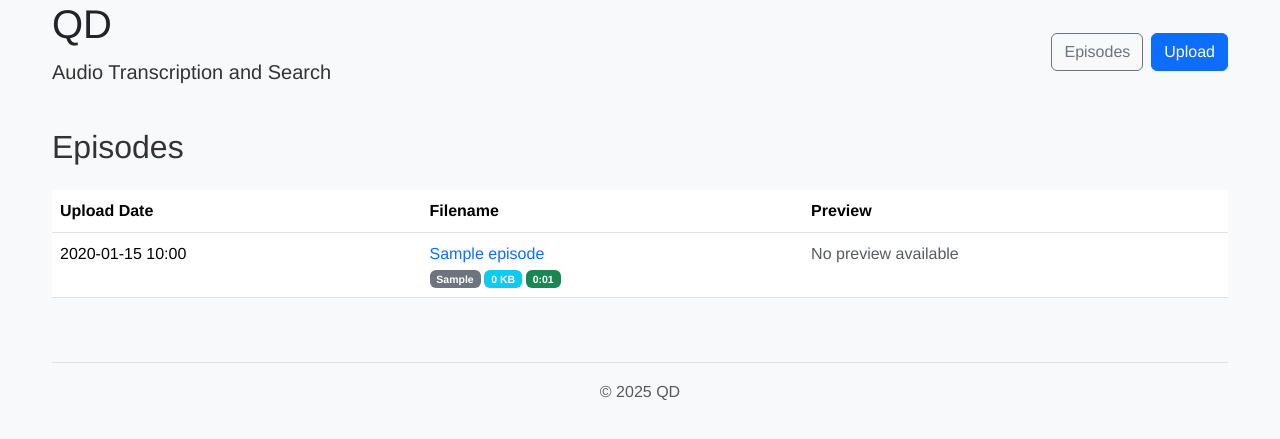
After one commit to t-ashula/qd, a FastAPI app: template app/templates/episodes.html in a window 1280 px wide. The commit adds this page. Shown: the top 439 px of the page. Run offline with FastAPI, Linux system fonts and the light colour scheme; the template is opened without the code that fills it: most values are stand-ins (such as "Sample title", 1, 10 or a date in 2020).

Commit message:
:+1: Generate /episodes page

```diff
--- a/app/templates/base.html
+++ b/app/templates/base.html
@@ -19,6 +19,7 @@
                     <p class="lead">Audio Transcription and Search</p>
                 </div>
                 <div class="col-auto d-flex align-items-center">
+                    <a href="/episodes" class="btn btn-outline-secondary me-2">Episodes</a>
                     <a href="/upload" class="btn btn-primary">Upload</a>
                 </div>
             </div>
--- /dev/null
+++ b/app/templates/episodes.html
@@ -0,0 +1,91 @@
+{% extends "base.html" %}
+
+{% block title %}QD - Episodes List{% endblock %}
+
+{% block content %}
+<div class="row">
+    <div class="col-md-12">
+        <h2 class="mb-4">Episodes</h2>
+
+        <div class="table-responsive">
+            <table class="table table-hover">
+                <thead>
+                    <tr>
+                        <th>Upload Date</th>
+                        <th>Filename</th>
+                        <th>Preview</th>
+                    </tr>
+                </thead>
+                <tbody>
+                    {% for episode in data.episodes %}
+                    <tr>
+                        <td>{{ episode.created_at.strftime('%Y-%m-%d %H:%M') }}</td>
+                        <td>
+                            <a href="/episodes/{{ episode.id }}" class="text-decoration-none">
+                                {{ episode.name }}
+                            </a>
+                            <div class="small text-muted">
+                                <span class="badge bg-secondary">{{ episode.media_type }}</span>
+                                <span class="badge bg-info">{{ episode.bytes|int // 1024 }} KB</span>
+                                {% if episode.length %}
+                                <span class="badge bg-success">{{ episode.length|int // 60 }}:{{
+                                    "%02d"|format(episode.length|int % 60) }}</span>
+                                {% endif %}
+                            </div>
+                        </td>
+                        <td>
+                            {% if episode.preview_segments %}
+                            <div class="preview-text">
+                                {% for segment in episode.preview_segments %}
+                                <p class="mb-1 text-truncate" style="max-width: 500px;">
+                                    <small class="text-muted">{{ segment.seg_no }}:</small>
+                                    {{ segment.text }}
+                                </p>
+                                {% endfor %}
+                            </div>
+                            {% else %}
+                            <span class="text-muted">No preview available</span>
+                            {% endif %}
+                        </td>
+                    </tr>
+                    {% endfor %}
+                </tbody>
+            </table>
+        </div>
+
+        {% if data.episodes|length == 0 %}
+        <div class="alert alert-info">
+            No episodes found. <a href="/upload" class="alert-link">Upload an audio file</a> to get started.
+        </div>
+        {% endif %}
+
+        <!-- Pagination -->
+        {% if data.pagination.total_pages > 1 %}
+        <nav aria-label="Page navigation">
+            <ul class="pagination justify-content-center">
+                <li class="page-item {% if not data.pagination.has_prev %}disabled{% endif %}">
+                    <a class="page-link" href="/episodes?page={{ data.pagination.page - 1 }}" tabindex="-1" {% if not
+                        data.pagination.has_prev %}aria-disabled="true" {% endif %}>
+                        Previous
+                    </a>
+                </li>
+
+                {% for p in range(max(1, data.pagination.page - 2), min(data.pagination.total_pages + 1,
+                data.pagination.page + 3)) %}
+                <li class="page-item {% if p == data.pagination.page %}active{% endif %}">
+                    <a class="page-link" href="/episodes?page={{ p }}">{{ p }}</a>
+                </li>
+                {% endfor %}
+
+                <li class="page-item {% if not data.pagination.has_next %}disabled{% endif %}">
+                    <a class="page-link" href="/episodes?page={{ data.pagination.page + 1 }}" {% if not
+                        data.pagination.has_next %}aria-disabled="true" {% endif %}>
+                        Next
+                    </a>
+                </li>
+            </ul>
+        </nav>
+        {% endif %}
+    </div>
+</div>
+{% endblock %}
--- a/app/templates/index.html
+++ b/app/templates/index.html
@@ -22,7 +22,10 @@
         </div>
 
         <div class="mt-4 text-center">
-            <p>Or <a href="/upload" class="text-decoration-none">upload a new audio file</a> for transcription.</p>
+            <p>
+                <a href="/episodes" class="text-decoration-none">Browse all episodes</a> or
+                <a href="/upload" class="text-decoration-none">upload a new audio file</a> for transcription.
+            </p>
         </div>
     </div>
 </div>
```
Also changed, not shown: app/api/episodes.py (+20 -2 lines), app/services/episode.py (+78 -0 lines), docs/init.md (+11 -2 lines).
